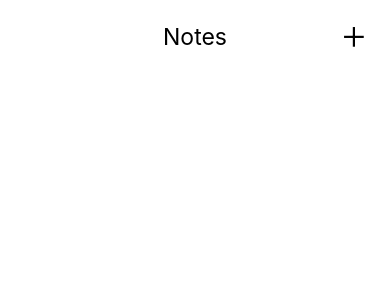
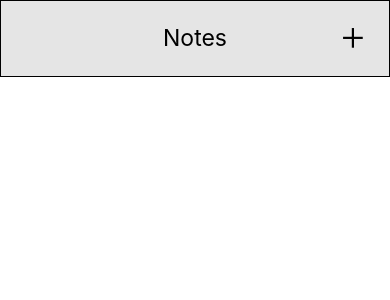
Before and after one commit to ntgarrett/MyNotes, a React Native app: screen / in a window 390 px wide. Shown: the top 300 px of the page. Built offline with nearby package versions, Linux system fonts and the light colour scheme.

Commit message:
Adds dark/light theme styling

```diff
--- a/src/components/Card.js
+++ b/src/components/Card.js
@@ -5,16 +5,19 @@ import {
   Text,
   Pressable,
   Modal,
-  Alert
+  Alert,
+  useColorScheme
 } from 'react-native';
 import { useDispatch } from 'react-redux';
 
 import { deleteNote } from '../state/actions';
 import NoteForm from './NoteForm';
+import { darkTheme, lightTheme } from './theme';
 
 const Card = (props) => {
   const { id, title, content } = props;
   const [noteModalVisible, setNoteModalVisible] = useState(false);
+  const theme = useColorScheme();
 
   const dispatch = useDispatch();
 
@@ -42,10 +45,10 @@ const Card = (props) => {
           setNoteModalVisible(!noteModalVisible);
         }}
         onLongPress={showAlert}
-        delayLongPress={1}
+        delayLongPress={250}
       >
-        <View style={styles.card}>
-          <Text style={styles.title}>
+        <View style={[styles.card, theme === 'dark' ? styles.darkcard : styles.lightcard]}>
+          <Text style={[styles.title, theme === 'dark' ? styles.textdark : styles.textlight ]}>
             {title}
           </Text>
         </View>
@@ -77,13 +80,23 @@ const styles = StyleSheet.create({
   card: {
     borderRadius: 5,
     borderWidth: 1,
-    backgroundColor: 'white',
     flexDirection: 'row',
   },
   title: {
-    color: 'black',
     fontSize: 19,
-    padding: 15,
+    padding: 13,
+  },
+  textdark: {
+    color: darkTheme.text,
+  },
+  textlight: {
+    color: lightTheme.text,
+  },
+  darkcard: {
+    backgroundColor: darkTheme.foreground,
+  },
+  lightcard: {
+    backgroundColor: lightTheme.foreground,
   },
 });
 
--- a/src/components/Main.js
+++ b/src/components/Main.js
@@ -7,32 +7,36 @@ import {
   Text,
   View,
   Pressable,
-  Modal
+  Modal,
+  useColorScheme
 } from 'react-native';
 import { useSelector } from 'react-redux';
 
 import NoteForm from './NoteForm';
 import Card from './Card';
+import { darkTheme, lightTheme } from './theme';
 
 const Main = () => {
   const [noteModalVisible, setNoteModalVisible] = useState(false);
   var notes = useSelector((state) => state.notes);
 
+  const theme = useColorScheme();
+
   const AddIcon = () => {
     return (
       <View style={styles.addbutton}>
-        <Icon name='add-outline' size={35} />
+        <Icon name='add-outline' size={35} color={theme === 'dark' ? darkTheme.text : lightTheme.text} />
       </View>
     );
   };
 
   return (
     <SafeAreaView style={styles.root}>
-      <View style={styles.header}>
+      <View style={[styles.header, theme === 'dark' ? styles.darkheader : styles.lightheader]}>
         <View style={{ opacity: 0 }}>
           <AddIcon />
         </View>
-        <Text style={styles.headertext}>Notes</Text>
+        <Text style={[styles.headertext, theme === 'dark' ? styles.titledark : styles.titlelight]}>Notes</Text>
         <Pressable
           style={{ marginLeft: 'auto' }}
           onPress={() => {
@@ -42,7 +46,7 @@ const Main = () => {
           <AddIcon />
         </Pressable>
       </View>
-      <View style={styles.body}>
+      <View style={[styles.body, theme === 'dark' ? styles.darkbody : styles.lightbody]}>
         <ScrollView>
           { notes.map((note) => {
             return (
@@ -78,6 +82,7 @@ const styles = StyleSheet.create({
   header: {
     flex: 1,
     backgroundColor: 'white',
+    borderWidth: 1,
     flexDirection: 'row',
     justifyContent: 'space-between',
     alignItems: 'center',
@@ -98,6 +103,24 @@ const styles = StyleSheet.create({
   body: {
     flex: 14,
   },
+  darkbody: {
+    backgroundColor: darkTheme.background,
+  },
+  lightbody: {
+    backgroundColor: lightTheme.background,
+  },
+  darkheader: {
+    backgroundColor: darkTheme.foreground,
+  },
+  lightheader: {
+    backgroundColor: lightTheme.foreground,
+  },
+  titledark: {
+    color: darkTheme.text,
+  },
+  titlelight: {
+    color: lightTheme.text,
+  },
 });
 
 export default Main;
--- a/src/components/NoteForm.js
+++ b/src/components/NoteForm.js
@@ -6,11 +6,13 @@ import {
   Text,
   View,
   TextInput,
-  Pressable
+  Pressable,
+  useColorScheme
 } from 'react-native';
 import { useDispatch, useSelector } from 'react-redux';
 
 import { addNote, updateNote } from '../state/actions';
+import { darkTheme, lightTheme } from './theme';
 
 const NoteForm = (props) => {
   const { isEditing, id, noteTitle, noteContent, setNoteModalVisible } = props;
@@ -18,22 +20,24 @@ const NoteForm = (props) => {
   const [title, setTitle] = useState(noteTitle || '');
   const [content, setContent] = useState(noteContent || '');
 
+  const theme = useColorScheme();
+
   const dispatch = useDispatch();
   var notes = useSelector((state) => state.notes);
 
   const EditIcon = () => {
     return (
-      <Icon name='create-outline' size={35} color='black' />
+      <Icon name='create-outline' size={35} color={theme === 'dark' ? darkTheme.text : lightTheme.text} />
     );
   };
 
   return (
-    <SafeAreaView style={styles.root}>
-      <View style={styles.top}>
+    <SafeAreaView style={[styles.root, theme === 'dark' ? styles.darkbackground : styles.lightbackground]}>
+      <View style={styles.heading}>
         <TextInput
-          style={styles.title}
+          style={[styles.title, theme === 'dark' ? styles.darkinput : styles.lightinput]}
           placeholder='Title'
-          placeholderTextColor='black'
+          placeholderTextColor={theme === 'dark' ? darkTheme.text : lightTheme.text}
           value={title}
           onChangeText={setTitle}
           maxLength={50}
@@ -70,12 +74,12 @@ const NoteForm = (props) => {
             }
           }}
         >
-          {editMode ? <Text style={styles.buttontext}>Save</Text> : <EditIcon />}
+          {editMode ? <Text style={[styles.buttontext, theme === 'dark' ? styles.darktext : styles.lighttext]}>Save</Text> : <EditIcon />}
         </Pressable>
       </View>
       <View style={styles.body}>
         <TextInput
-          style={styles.content}
+          style={[styles.content, theme === 'dark' ? styles.darkinput : styles.lightinput]}
           value={content}
           multiline={true}
           onChangeText={setContent}
@@ -92,7 +96,7 @@ const styles = StyleSheet.create({
     flex: 1,
     padding: 10,
   },
-  top: {
+  heading: {
     flex: 1,
     flexDirection: 'row',
     alignItems: 'center',
@@ -103,11 +107,8 @@ const styles = StyleSheet.create({
     fontSize: 18,
     borderWidth: 1,
     padding: 10,
-    backgroundColor: 'white',
-    color: 'black',
   },
   buttontext: {
-    color: 'black',
     fontSize: 20,
   },
   body: {
@@ -118,8 +119,27 @@ const styles = StyleSheet.create({
     padding: 10,
     fontSize: 16,
     height: '95%',
-    color: 'black',
     textAlignVertical: 'top',
+  },
+  darkbackground: {
+    backgroundColor: darkTheme.background,
+  },
+  lightbackground: {
+    backgroundColor: lightTheme.background,
+  },
+  darktext: {
+    color: darkTheme.text,
+  },
+  lighttext: {
+    color: lightTheme.text,
+  },
+  darkinput: {
+    backgroundColor: darkTheme.foreground,
+    color: darkTheme.text,
+  },
+  lightinput: {
+    backgroundColor: lightTheme.foreground,
+    color: lightTheme.text,
   },
 });
 
```
